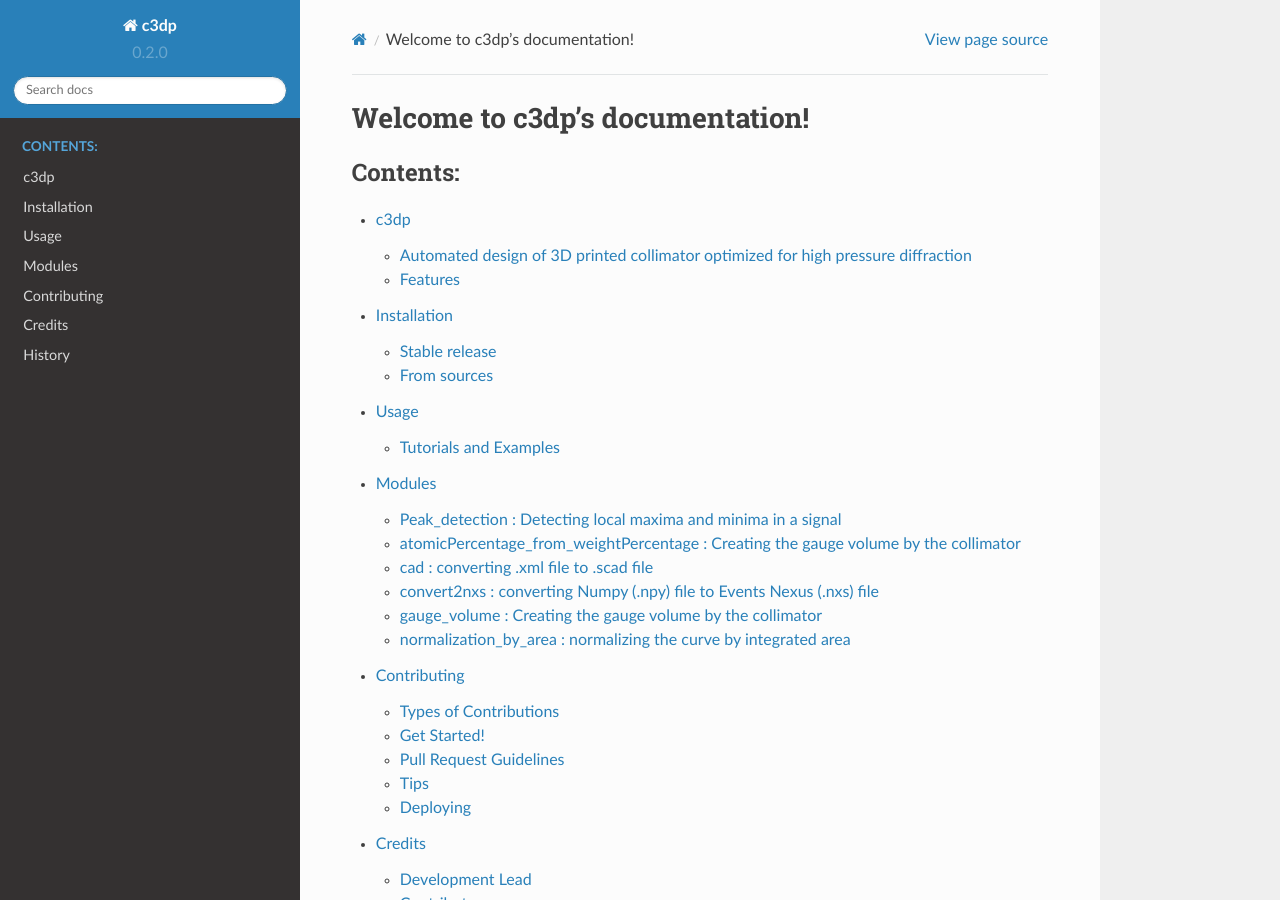
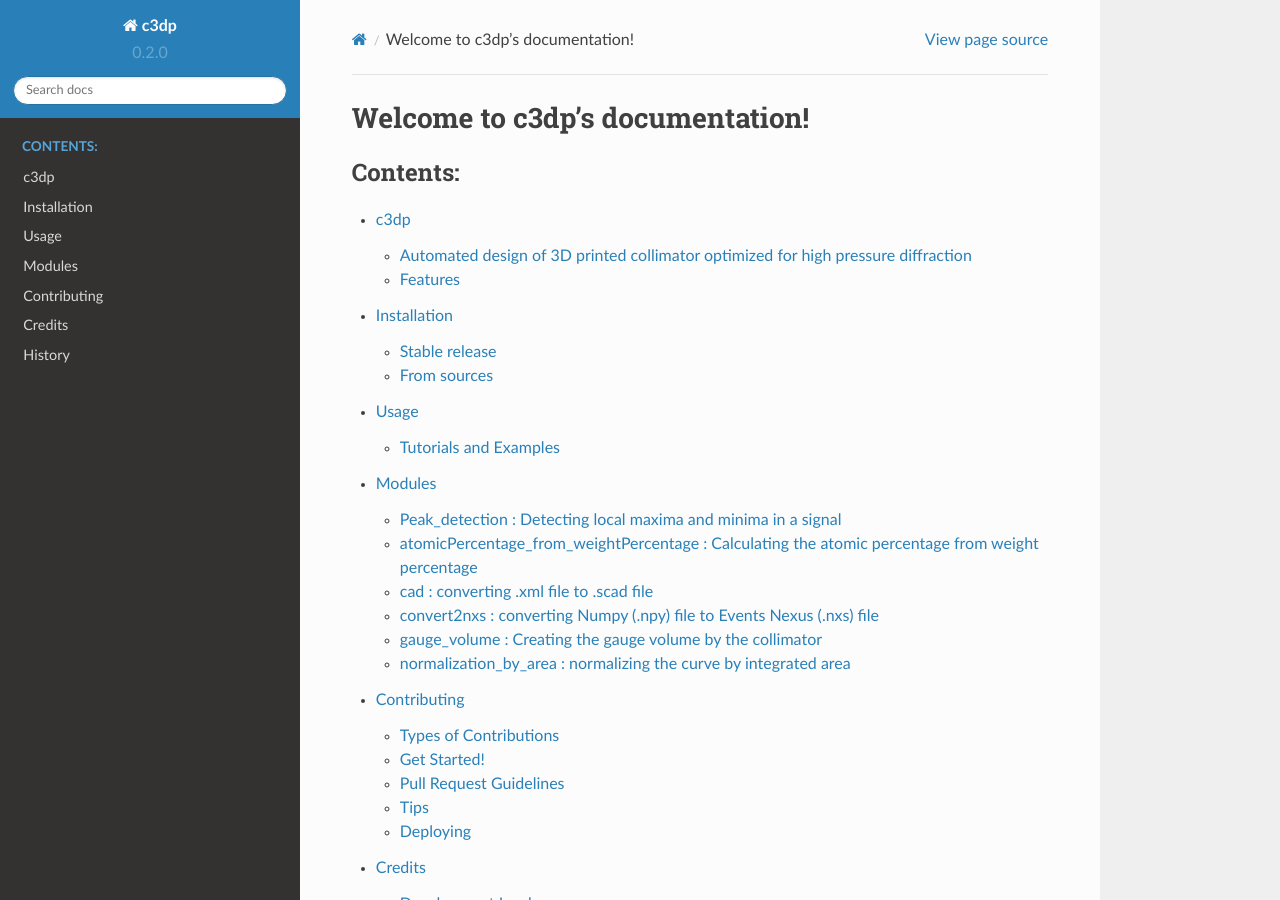
Before and after one commit to Fahima-Islam/c3dp, a Sphinx documentation site: the page built from docs/index.rst, in a window 1280 px wide and 900 px high. Built offline with Sphinx 7.4.7 and the Read the Docs theme 2.0.0, drawn with Linux system fonts in a browser that asks for light colours.

```diff
--- a/docs/c3dp/atomicPercentage_from_weightPercentage.rst
+++ b/docs/c3dp/atomicPercentage_from_weightPercentage.rst
@@ -1,8 +1,8 @@
 =================================================
-atomicPercentage_from_weightPercentage : Creating the gauge volume by the collimator
+atomicPercentage_from_weightPercentage : Calculating the atomic percentage from weight percentage
 =================================================
 
-.. automodule:: c3dp.instruments.atomicPercentage_from_weightPercentage
+.. automodule:: c3dp.instruments.atomicPercentage_from_weightPencentage
     :members:
     :undoc-members:
     :show-inheritance:
```
